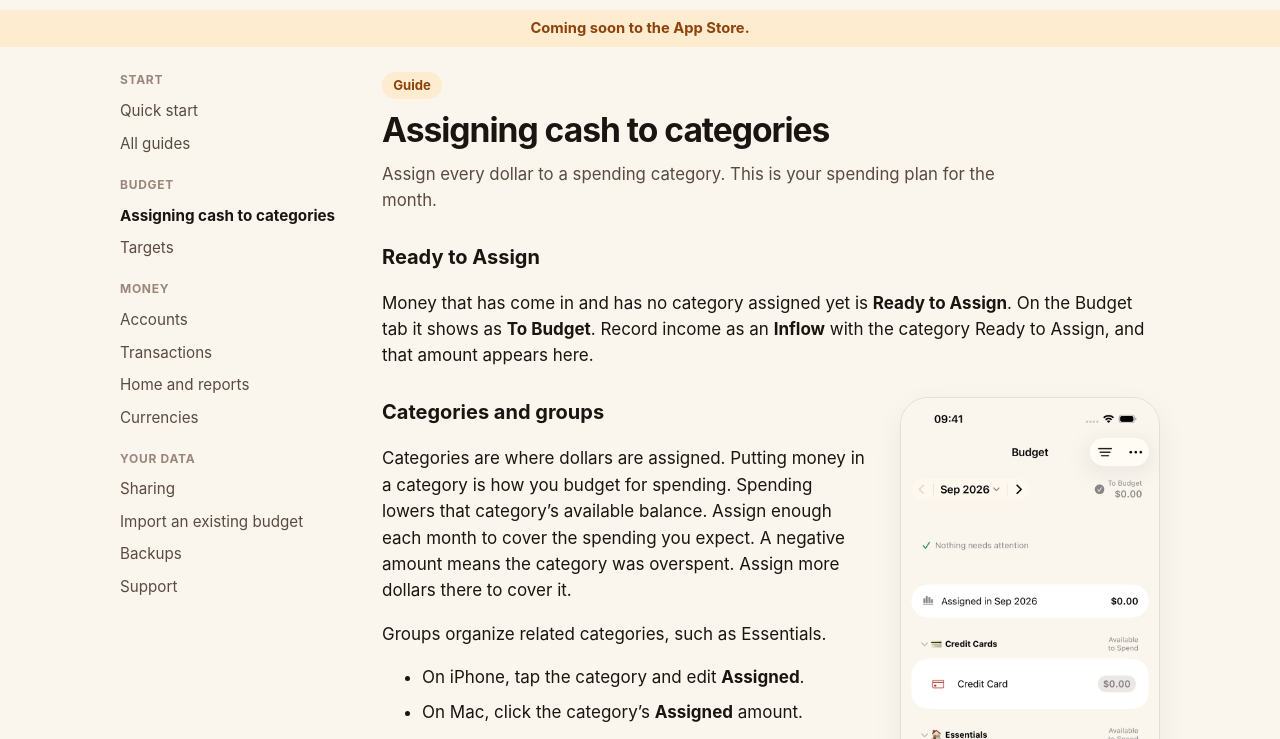
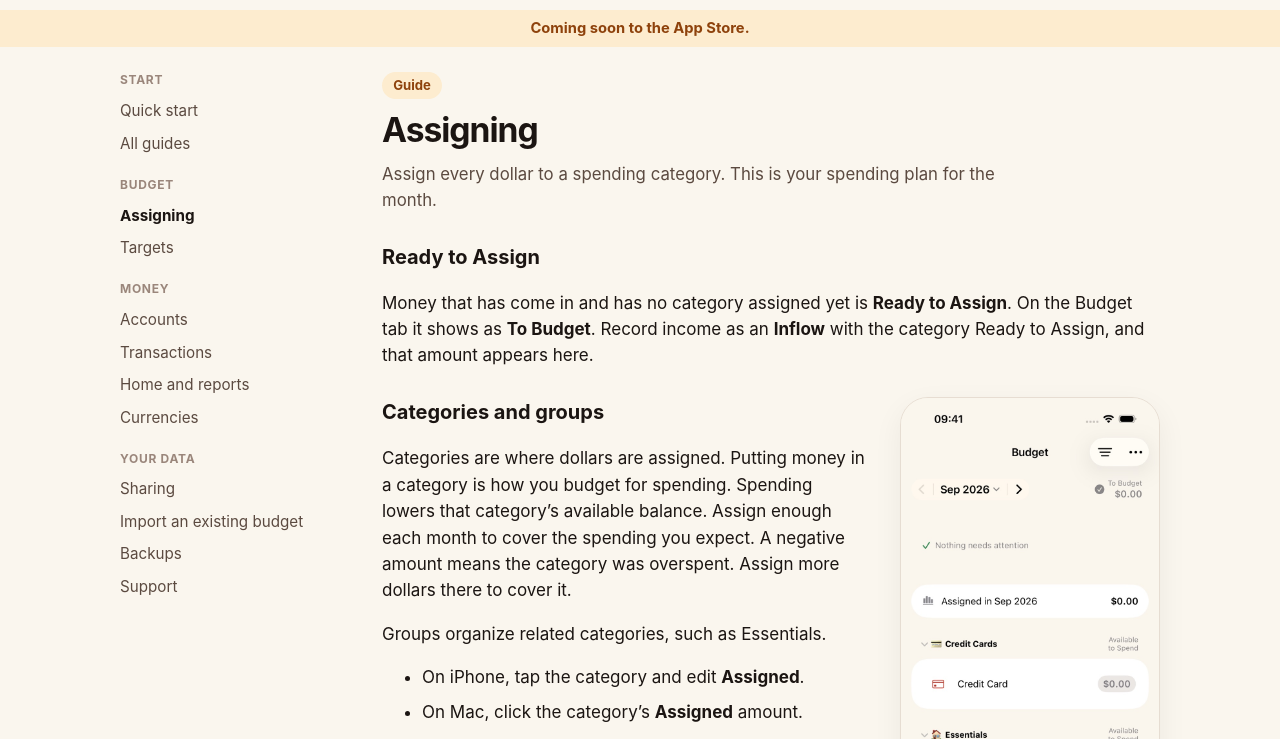
Before and after one commit to zxiiro/zxbudget-site, an Eleventy site: page src/guides/assigning-the-month.njk in a window 1280 px wide. Shown: the part 53-792 px from the top of the page. Built offline with nearby package versions, Linux system fonts and the light colour scheme; Eleventy itself is replaced by a stand-in of ours; files that its build step writes are made by us from their sources.

Commit message:
Shorten the assigning guide title
"Assigning cash to categories" was long, and cash
sounds like one account. The guide is Assigning.

Assisted-by: LLM

```diff
--- a/src/_includes/guide-side.njk
+++ b/src/_includes/guide-side.njk
@@ -3,7 +3,7 @@
   <a href="/guides/quick-start/"{% if page.url == "/guides/quick-start/" %} aria-current="page"{% endif %}>Quick start</a>
   <a href="/guides/"{% if page.url == "/guides/" %} aria-current="page"{% endif %}>All guides</a>
   <div class="group">Budget</div>
-  <a href="/guides/assigning-the-month/"{% if page.url == "/guides/assigning-the-month/" %} aria-current="page"{% endif %}>Assigning cash to categories</a>
+  <a href="/guides/assigning-the-month/"{% if page.url == "/guides/assigning-the-month/" %} aria-current="page"{% endif %}>Assigning</a>
   <a href="/guides/targets/"{% if page.url == "/guides/targets/" %} aria-current="page"{% endif %}>Targets</a>
   <div class="group">Money</div>
   <a href="/guides/accounts/"{% if page.url == "/guides/accounts/" %} aria-current="page"{% endif %}>Accounts</a>
--- a/src/guides/assigning-the-month.njk
+++ b/src/guides/assigning-the-month.njk
@@ -1,6 +1,6 @@
 ---
 layout: base.njk
-title: Assigning cash to categories — ZxBudget
+title: Assigning — ZxBudget
 description: Ready to Assign, categories, and assigning future months.
 canonical: https://zxbudget.zxiiro.ca/guides/assigning-the-month/
 nav: guides
@@ -9,7 +9,7 @@ nav: guides
 {% include "guide-side.njk" %}
 <article class="prose">
   <p class="eyebrow">Guide</p>
-  <h1>Assigning cash to categories</h1>
+  <h1>Assigning</h1>
   <p class="lede">Assign every dollar to a spending category. This is your spending plan for the month.</p>
 
   <h2>Ready to Assign</h2>
--- a/src/guides/index.njk
+++ b/src/guides/index.njk
@@ -27,7 +27,7 @@ nav: guides
   <p class="section-label">Using the app</p>
   <div class="index-grid">
     <a class="card" href="/guides/assigning-the-month/">
-      <h3>Assigning cash to categories</h3>
+      <h3>Assigning</h3>
       <p>Ready to Assign, categories, and assigning future months.</p>
     </a>
     <a class="card" href="/guides/targets/">
```
